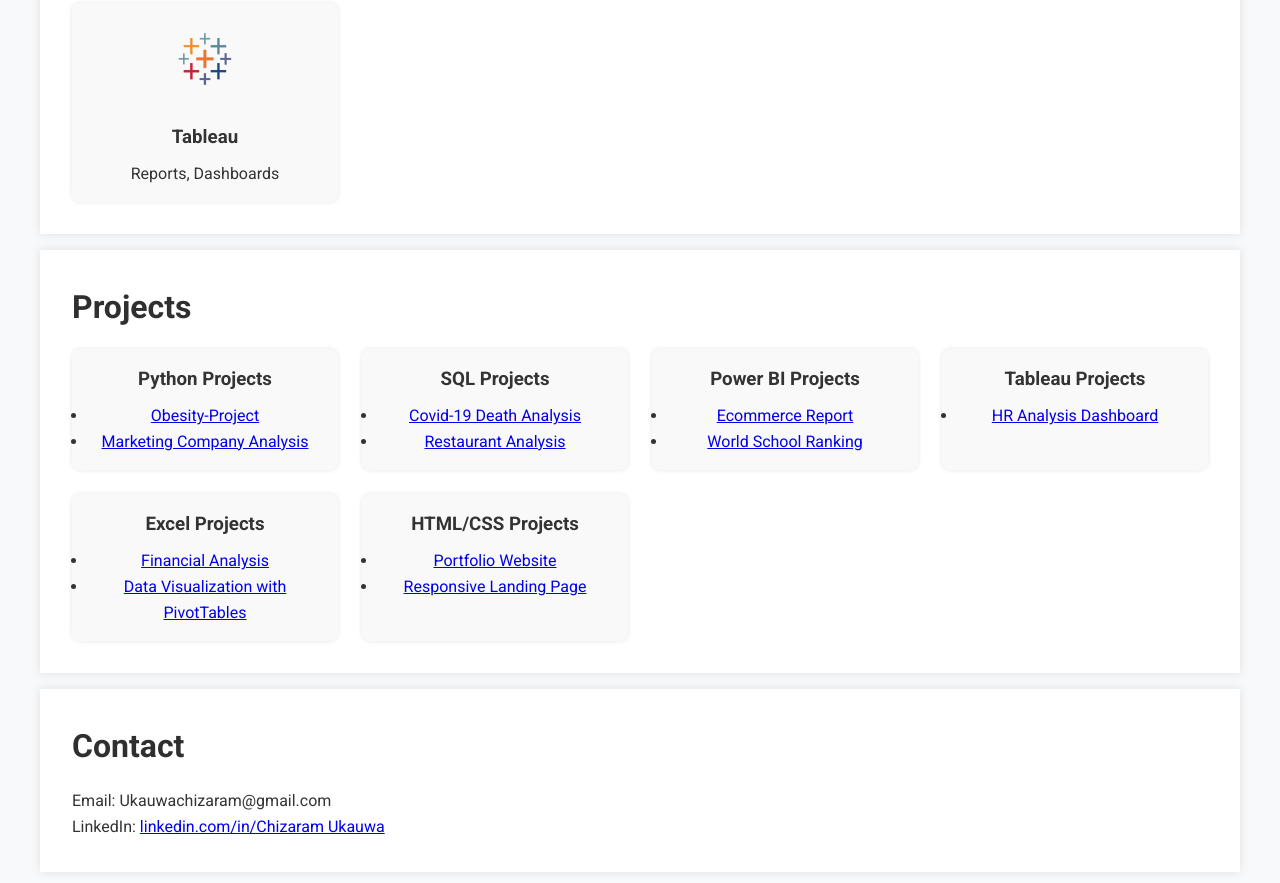
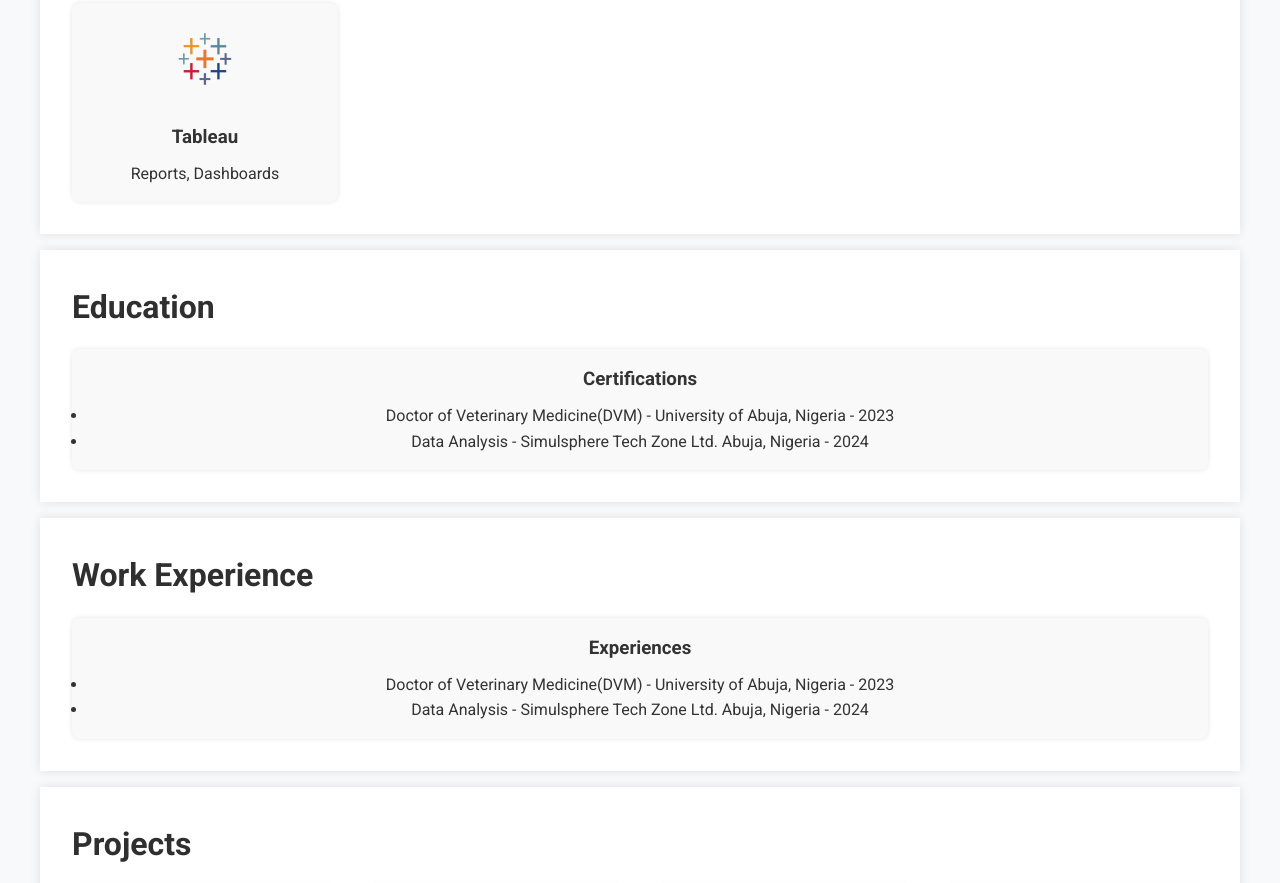
Before and after one commit to Zaralicious/Data-Analyst-CV, a plain HTML site: page index.html in a window 1280 px wide. Shown: the part 1117-2000 px from the top of the page. Drawn offline with Linux system fonts and the light colour scheme.

Commit message:
updated (#1)

```diff
--- a/index.html
+++ b/index.html
@@ -14,6 +14,8 @@
             <ul>
                 <li><a href="#profile">Profile</a></li>
                 <li><a href="#skills">Skills</a></li>
+                <li><a href="#Education">Education</a></li>
+                <li><a href="#Work Experience">Work Experience</a></li>
                 <li><a href="#projects">Projects</a></li>
                 <li><a href="#contact">Contact</a></li>
             </ul>
@@ -28,7 +30,7 @@
     <main>
         <section id="profile" class="section">
             <h2>Profile</h2>
-            <p>I am a results-driven data analyst with over 5 years of experience in data analysis, visualization, and automation using Python, SQL, Excel, and Power BI. I am passionate about uncovering insights and delivering data-driven solutions to complex business problems.</p>
+            <p>I am a results-driven data analyst with over 2 years of experience in data analysis, visualization, and automation using Python, SQL, Excel, and Power BI. I am passionate about uncovering insights and delivering data-driven solutions to complex business problems.</p>
         </section>
 
         <section id="skills" class="section">
@@ -62,6 +64,34 @@
                 </div>
             </div>
         </section>
+
+        <section id="Education" class="section">
+            <h2>Education</h2>
+            <div class="project-grid">
+
+                <!-- Education grid -->
+                <div class="project-card">
+                    <h3>Certifications</h3>
+                    <ul>
+                        <li>Doctor of Veterinary Medicine(DVM) - University of Abuja, Nigeria - 2023</li>
+                        <li>Data Analysis - Simulsphere Tech Zone Ltd. Abuja, Nigeria - 2024</li>
+                    </ul>
+                </div>
+            </section>
+
+            <section id="Work Experience" class="section">
+                <h2>Work Experience</h2>
+                <div class="project-grid">
+
+                    <!-- Education grid -->
+                    <div class="project-card">
+                        <h3>Experiences</h3>
+                        <ul>
+                            <li>Doctor of Veterinary Medicine(DVM) - University of Abuja, Nigeria - 2023</li>
+                            <li>Data Analysis - Simulsphere Tech Zone Ltd. Abuja, Nigeria - 2024</li>
+                        </ul>
+                    </div>
+                </section>
 
         <section id="projects" class="section">
             <h2>Projects</h2>
@@ -115,8 +145,8 @@
                 <div class="project-card">
                     <h3>HTML/CSS Projects</h3>
                     <ul>
-                        <li><a href="https://github.com/YOUR_HTML_PROJECT_LINK" target="_blank">Portfolio Website</a></li>
-                        <li><a href="https://github.com/YOUR_HTML_PROJECT_LINK" target="_blank">Responsive Landing Page</a></li>
+                        <li><a href="https://github.com/Zaralicious/Data-Analyst-CV" target="_blank">Portfolio Website</a></li>
+                        <li><a href="https://github.com/Zaralicious/My-Responsive-Landing-Page" target="_blank">Responsive Landing Page</a></li>
                     </ul>
                 </div>
             </div>
@@ -124,7 +154,8 @@
 
         <section id="contact" class="section">
             <h2>Contact</h2>
-            <p>Email: Ukauwachizaram@gmail.com</p>
+            <p>Email:<a href="mailto:ukauwachizaram@gmail.com" target="_blank"> Ukauwachizaram@gmail.com</a></p>
+            <p>Whatsapp/Call: <a href="tel:+2348101089713" target="_blank">+234 810 108 9713</a></p>
             <p>LinkedIn: <a href="www.linkedin.com/in/chizaram-ukauwa" target="_blank">linkedin.com/in/Chizaram Ukauwa</a></p>
         </section>
     </main>
```
